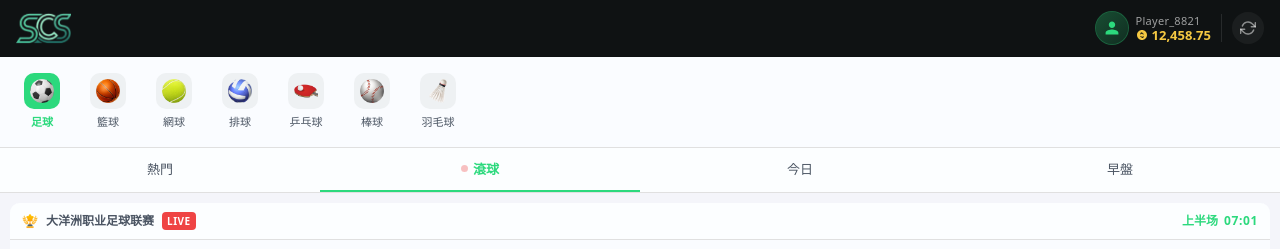
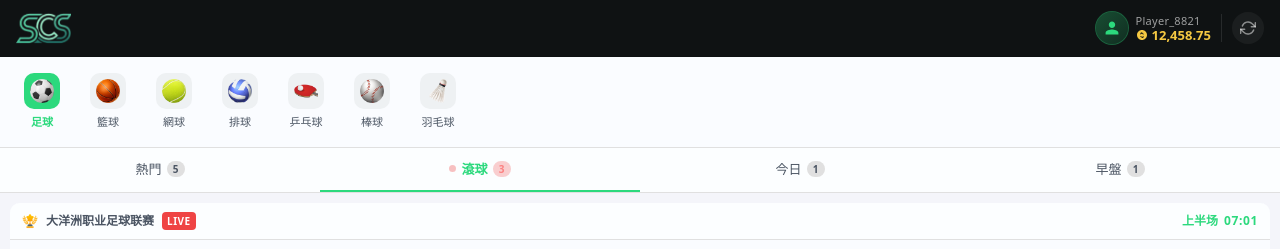
Before and after one commit to shanaerettact/scs-sport, a Vue app: page /#/h5 in a window 1280 px wide. Shown: the top 249 px of the page. Built offline with nearby package versions, Linux system fonts and the light colour scheme.

Commit message:
feat: add counts prop to TimeFilterBar and update index.vue for reactive tab counts

```diff
--- a/src/layout/h5/TimeFilterBar.vue
+++ b/src/layout/h5/TimeFilterBar.vue
@@ -10,13 +10,31 @@
       :aria-pressed="activeTab === tab.key"
     >
       <span class="time-tab__dot" v-if="tab.key === 'roll'" />
-      <span>{{ tab.label }}</span>
+      <span class="time-tab__label">{{ tab.label }}</span>
+      <span
+        v-if="counts[tab.key] !== undefined && counts[tab.key] > 0"
+        class="time-tab__badge"
+        :class="{
+          'is-live': tab.key === 'roll',
+          'is-active-badge': activeTab === tab.key,
+        }"
+        aria-label="`${counts[tab.key]} 場賽事`"
+      >{{ counts[tab.key] }}</span>
     </button>
   </div>
 </template>
 
 <script setup lang="ts">
 import { ref } from 'vue';
+
+withDefaults(
+  defineProps<{
+    counts?: Record<string, number>;
+  }>(),
+  {
+    counts: () => ({}),
+  }
+);
 
 const activeTab = ref('roll');
 
@@ -64,6 +82,11 @@ const tabs = [
   }
 }
 
+.time-tab__label {
+  /* keeps label and badge on one line */
+  white-space: nowrap;
+}
+
 .time-tab__dot {
   width: 7px;
   height: 7px;
@@ -73,6 +96,43 @@ const tabs = [
   flex-shrink: 0;
 }
 
+/* Count badge */
+.time-tab__badge {
+  display: inline-flex;
+  align-items: center;
+  justify-content: center;
+  min-width: 18px;
+  height: 16px;
+  padding: 0 5px;
+  border-radius: 999px;
+  font-size: 10px;
+  font-weight: 700;
+  line-height: 1;
+  letter-spacing: 0;
+  background-color: var(--color-surface-hover);
+  color: var(--color-subtle);
+  transition: background-color 0.2s, color 0.2s;
+  flex-shrink: 0;
+
+  /* Live / 滾球 tab: red badge */
+  &.is-live {
+    background-color: rgba(239, 68, 68, 0.18);
+    color: #f87171;
+  }
+
+  /* When the tab itself is active, badge inherits brand colour */
+  &.is-active-badge {
+    background-color: rgba(44, 217, 125, 0.18);
+    color: var(--color-primary);
+  }
+
+  /* Live + active: keep red tint but slightly brighter */
+  &.is-live.is-active-badge {
+    background-color: rgba(239, 68, 68, 0.26);
+    color: #fc8181;
+  }
+}
+
 @keyframes blink {
   0%, 100% { opacity: 1; }
   50%       { opacity: 0.3; }
--- a/src/layout/h5/index.vue
+++ b/src/layout/h5/index.vue
@@ -7,7 +7,7 @@
       <SportsCategoryBar />
 
       <!-- 時間分類選單 -->
-      <TimeFilterBar />
+      <TimeFilterBar :counts="tabCounts" />
 
       <!-- 賽事列表 -->
       <div class="match-list">
@@ -33,11 +33,26 @@ import MobileLayoutHeader from './MobileLayoutHeader.vue';
 import SportsCategoryBar from './SportsCategoryBar.vue';
 import TimeFilterBar from './TimeFilterBar.vue';
 import MatchEventCard, { type MatchEvent } from './MatchEventCard.vue';
+import { computed } from 'vue';
 
 const handleMoreMarkets = (id: string) => { /* TODO: navigate */ };
 const handleOpenVideo   = (id: string) => { /* TODO: open video */ };
 const handleOpenAni     = (id: string) => { /* TODO: open animation */ };
 const handleOpenStats   = (id: string) => { /* TODO: open stats */ };
+
+// Derive per-tab match counts from the match list.
+// Replace demoMatches with a reactive ref/store in production.
+const tabCounts = computed<Record<string, number>>(() => {
+  const liveCount  = demoMatches.filter((m) => m.isLive).length;
+  const todayCount = demoMatches.filter((m) => !m.isLive && m.time?.startsWith('今日')).length;
+  const earlyCount = demoMatches.filter((m) => !m.isLive && !m.time?.startsWith('今日')).length;
+  return {
+    hot:   demoMatches.length,   // 熱門 = all available matches
+    roll:  liveCount,            // 滾球 = live only
+    today: todayCount,           // 今日 = scheduled today
+    early: earlyCount,           // 早盤 = future / other days
+  };
+});
 
 const demoMatches: MatchEvent[] = [
   {
```
